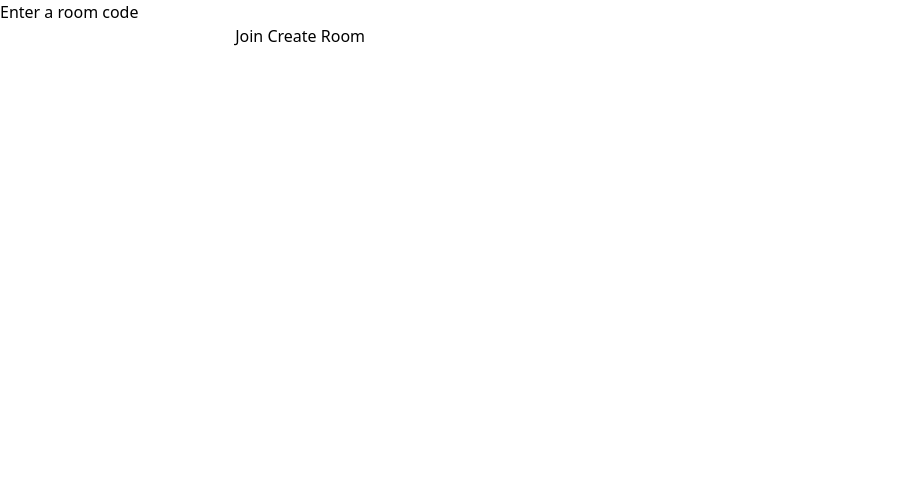
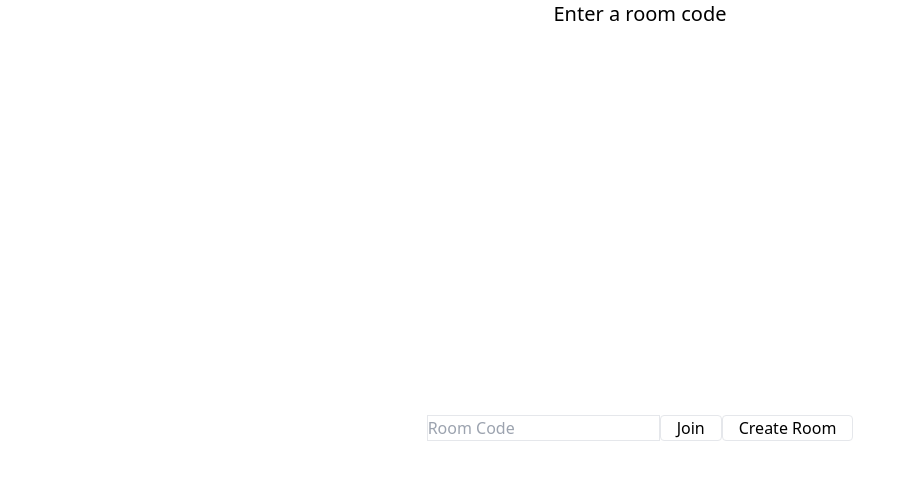
Before and after one commit to will-s-stone/SyncStream, a SvelteKit app: page / in a window 1280 px wide. Shown: the top 480 px of the page, without its empty margins (0-915 px from the left). Built offline with nearby package versions, Linux system fonts and the light colour scheme.

Commit message:
updated homepage

```diff
--- a/src/routes/+page.svelte
+++ b/src/routes/+page.svelte
@@ -1,5 +1,24 @@
-<h1 class="">Enter a room code</h1>
-<input>
-<button>Join</button>
+<script>
+    let roomCode = '';
+    function join() {
+        if(roomCode == '') {
+        alert("Please enter a room code...")
+    } else {
+        alert("Joining the the room")
+    }
+}
 
-<button>Create Room</button>
+    function createRoom() {
+        alert("creating room...")
+    }
+</script>
+
+<div class=" bg- w-screen h-screen text-B5E2FA">
+
+<h1 class="text-xl flex flex-col justify-center items-center">Enter a room code</h1>
+<div id="centered content" class="flex justify-center items-center min-h-screen">
+<input bind:value={roomCode} placeholder="Room Code" class="border ">
+<button on:click={join} class="border bg-slate- px-4 rounded">Join</button>
+<button class="border rounded px-4" on:click={createRoom}>Create Room</button>
+</div>
+</div>
```
